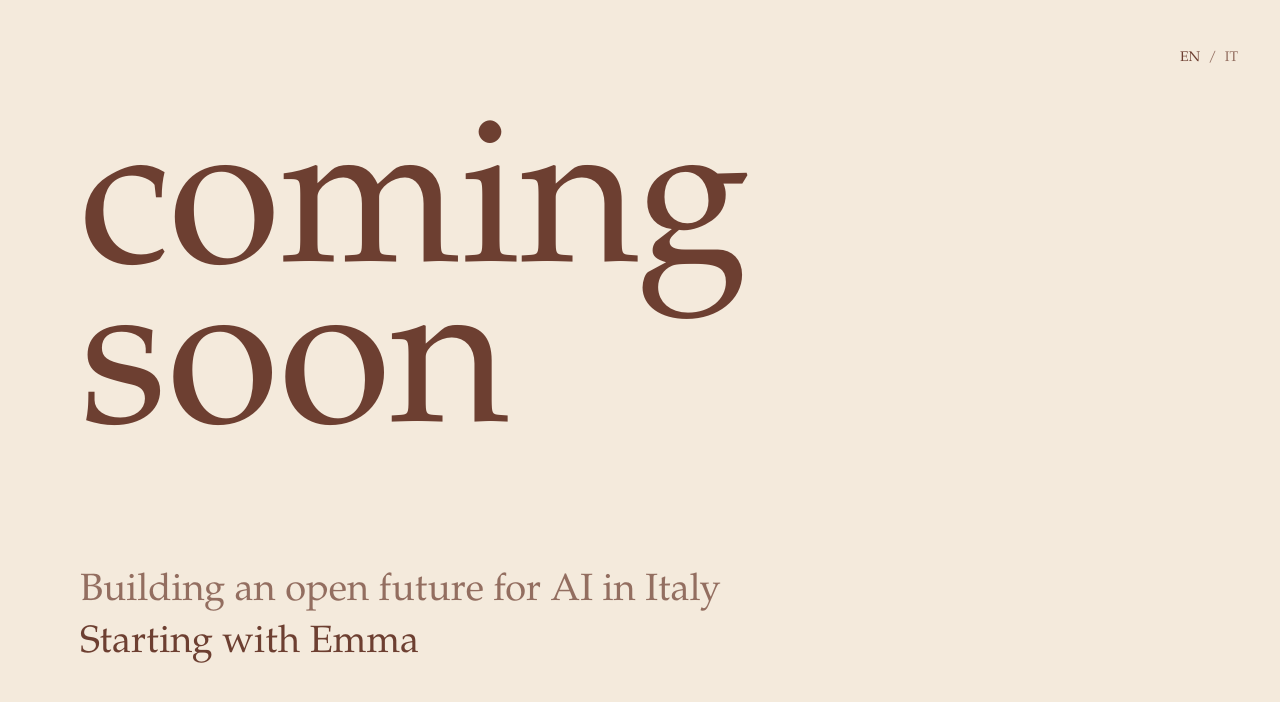
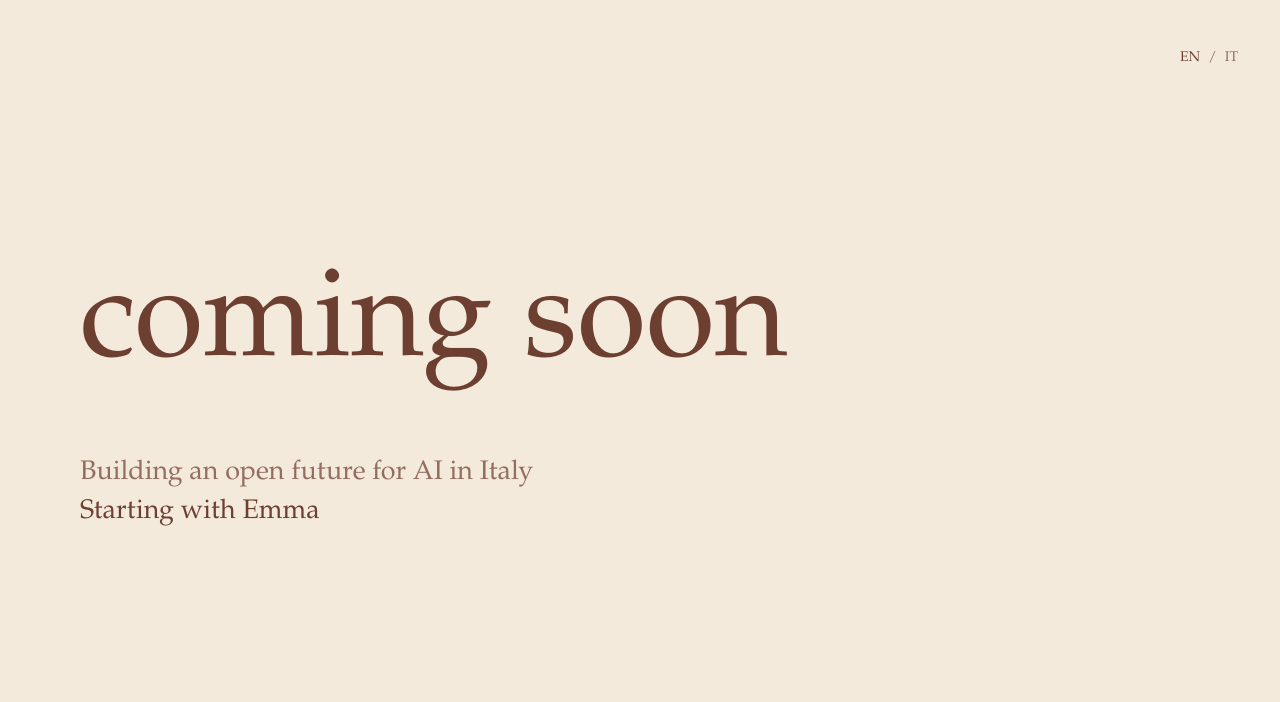
Before and after one commit to OpenEmmaLab/openemmalab.github.io, a plain HTML site: page index.html in a window 1280 px wide. Drawn offline with Linux system fonts and the light colour scheme.

Commit message:
Reduce landing page type scale

```diff
--- a/index.html
+++ b/index.html
@@ -38,7 +38,7 @@
         min-height: 100vh;
         display: grid;
         align-items: center;
-        padding: clamp(24px, 5vw, 72px);
+        padding: clamp(24px, 4vw, 56px);
       }
 
       .wrap {
@@ -74,19 +74,19 @@
 
       h1 {
         margin: 0;
-        max-width: 980px;
-        font-size: clamp(74px, 16vw, 214px);
+        max-width: 900px;
+        font-size: clamp(52px, 10vw, 126px);
         font-weight: 400;
-        line-height: 0.78;
+        line-height: 0.9;
         letter-spacing: 0;
         text-transform: lowercase;
       }
 
       .copy {
-        margin-top: clamp(46px, 9vw, 116px);
+        margin-top: clamp(30px, 6vw, 72px);
         color: var(--muted);
-        font-size: clamp(20px, 3vw, 38px);
-        line-height: 1.12;
+        font-size: clamp(18px, 2.1vw, 28px);
+        line-height: 1.22;
       }
 
       .copy p {
@@ -109,7 +109,7 @@
         }
 
         h1 {
-          font-size: clamp(70px, 23vw, 130px);
+          font-size: clamp(48px, 16vw, 82px);
         }
       }
     </style>
```
